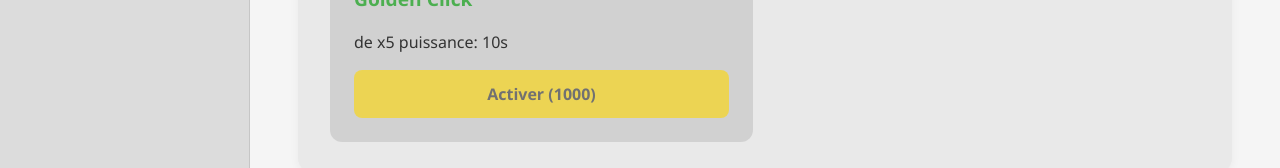
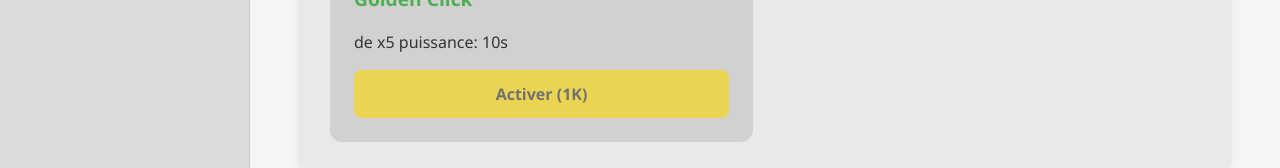
Before and after one commit to Ethan1908/clicker-game, a React (Vite) app: page / in a window 1280 px wide. Shown: the part 347-515 px from the top of the page. Built offline with nearby package versions, Linux system fonts and the light colour scheme.

Commit message:
Légère modif pour l'affichage d'un prix

```diff
--- a/src/App.jsx
+++ b/src/App.jsx
@@ -387,7 +387,7 @@ export default function ClickerGame() {
                 disabled={clicks < 1000 || upgrades.goldenClick.active}
                 className="golden-button"
               >
-                {upgrades.goldenClick.active ? t.active : t.activate} (1000)
+                {upgrades.goldenClick.active ? t.active : t.activate} (1K)
               </button>
             </div>
           </div>
```
